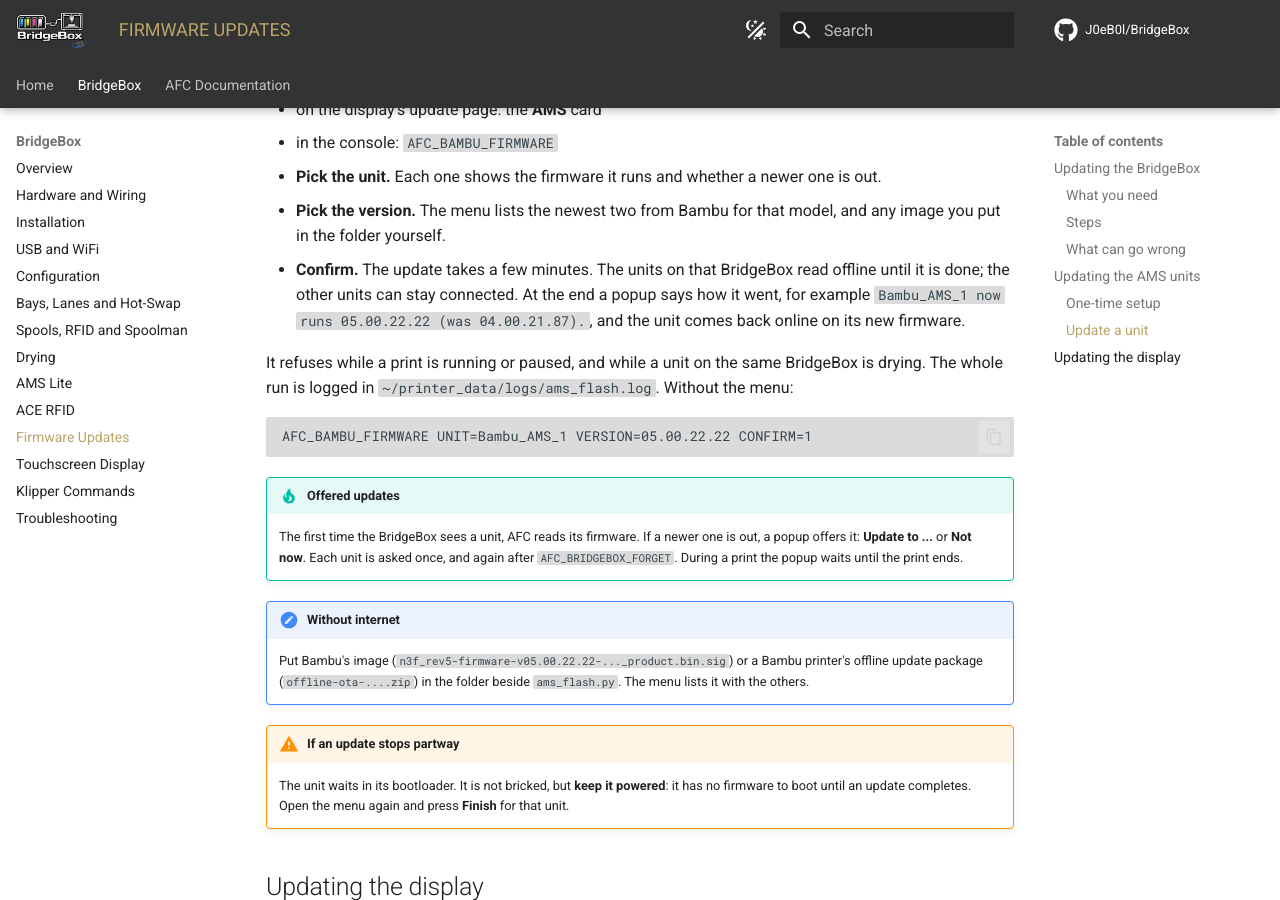
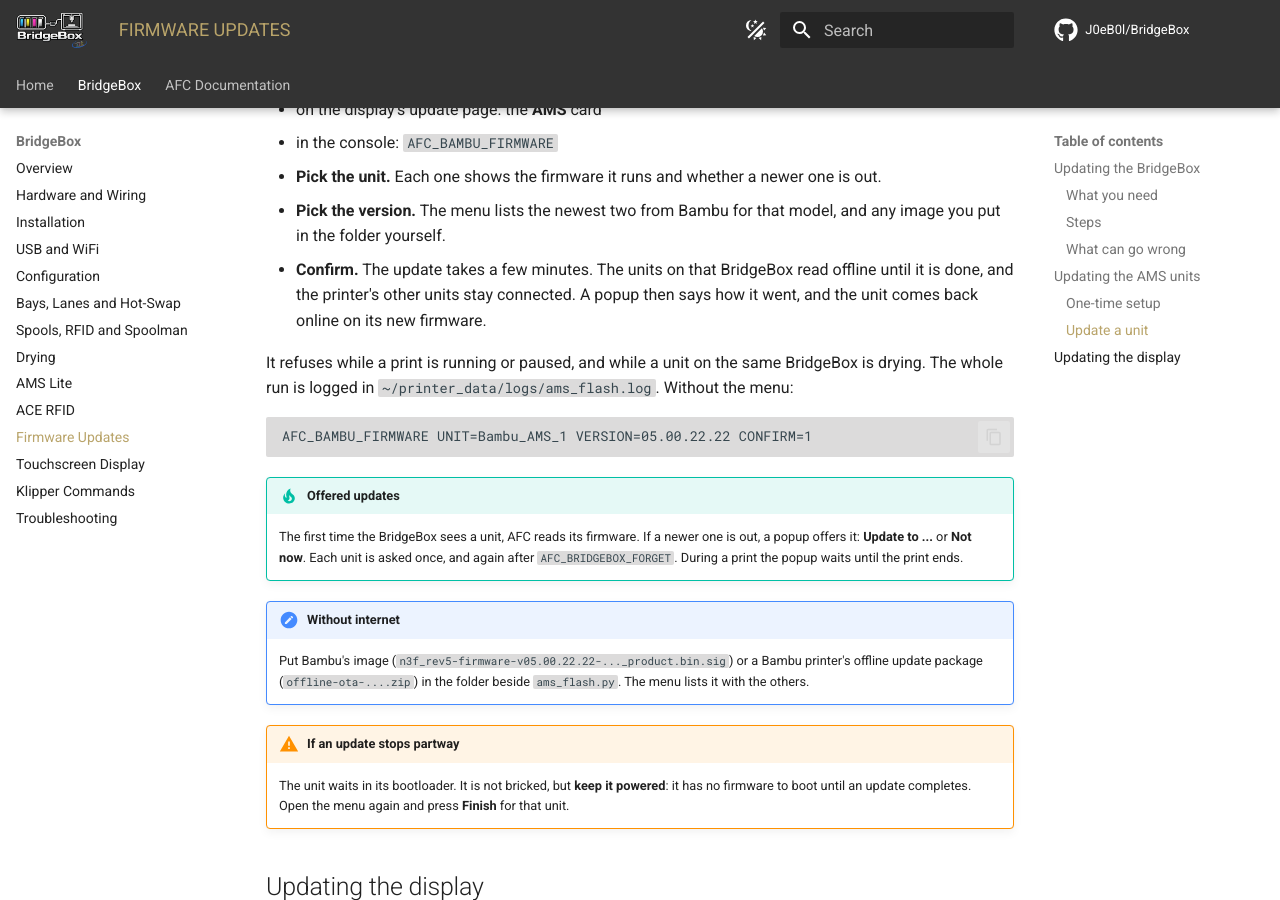
Before and after one commit to J0eB0l/BridgeBox, an MkDocs documentation site: the page built from docs/bridgebox/firmware.md, in a window 1280 px wide and 900 px high, scrolled down 2957 px. Built offline with MkDocs 1.6.1 and Material for MkDocs 9.7.7, drawn with Linux system fonts in a browser that asks for light colours; comment, search, counter and statistics services are not loaded.

Commit message:
Describe what an AMS update does, and name the AMS 1 with the others
The confirm step says what the update does without a sample result, and the
page, README and display docs list the AMS 1 beside the AMS 2 Pro and AMS HT.

```diff
--- a/docs/bridgebox/firmware.md
+++ b/docs/bridgebox/firmware.md
@@ -110,9 +110,9 @@ Open the menu one of three ways:
 1. **Pick the unit.** Each one shows the firmware it runs and whether a newer one is out.
 2. **Pick the version.** The menu lists the newest two from Bambu for that model, and any image you put in the
    folder yourself.
-3. **Confirm.** The update takes a few minutes. The units on that BridgeBox read offline until it is done; the
-   other units can stay connected. At the end a popup says how it went, for example
-   `Bambu_AMS_1 now runs 05.00.22.22 (was 04.00.21.87).`, and the unit comes back online on its new firmware.
+3. **Confirm.** The update takes a few minutes. The units on that BridgeBox read offline until it is done, and the
+   printer's other units stay connected. A popup then says how it went, and the unit comes back online on its new
+   firmware.
 
 It refuses while a print is running or paused, and while a unit on the same BridgeBox is drying. The whole run is
 logged in `~/printer_data/logs/ams_flash.log`. Without the menu:
--- a/index.html
+++ b/index.html
@@ -483,7 +483,7 @@
         <div class="cap cap-wide">
           <p class="cap-k"><span class="chip" style="background:var(--muted)"></span>AMS firmware</p>
           <h3>AMS firmware updates</h3>
-          <p>Update an AMS 2 Pro or AMS HT to Bambu's own firmware from your printer's web interface or the touchscreen display, with no Bambu printer. Pick the unit, then one of the two newest versions for its model. BridgeBox downloads the image from Bambu, or uses one you saved beside the updater if the printer has no internet. Klipper keeps running, and the other units stay connected.</p>
+          <p>Update an AMS 1, AMS 2 Pro or AMS HT to Bambu's own firmware from your printer's web interface or the touchscreen display, with no Bambu printer. Pick the unit, then one of the two newest versions for its model. BridgeBox downloads the image from Bambu, or uses one you saved beside the updater if the printer has no internet. Klipper keeps running, and only the units on that BridgeBox read offline until it is done.</p>
           <p>When BridgeBox first sees a unit on older firmware, it offers the newest version. Choose Not now and it won't ask about that unit again.</p>
         </div>
       </div>
```
Also changed, not shown: README.md (+1 -1 lines), docs/bridgebox/display.md (+2 -2 lines).
